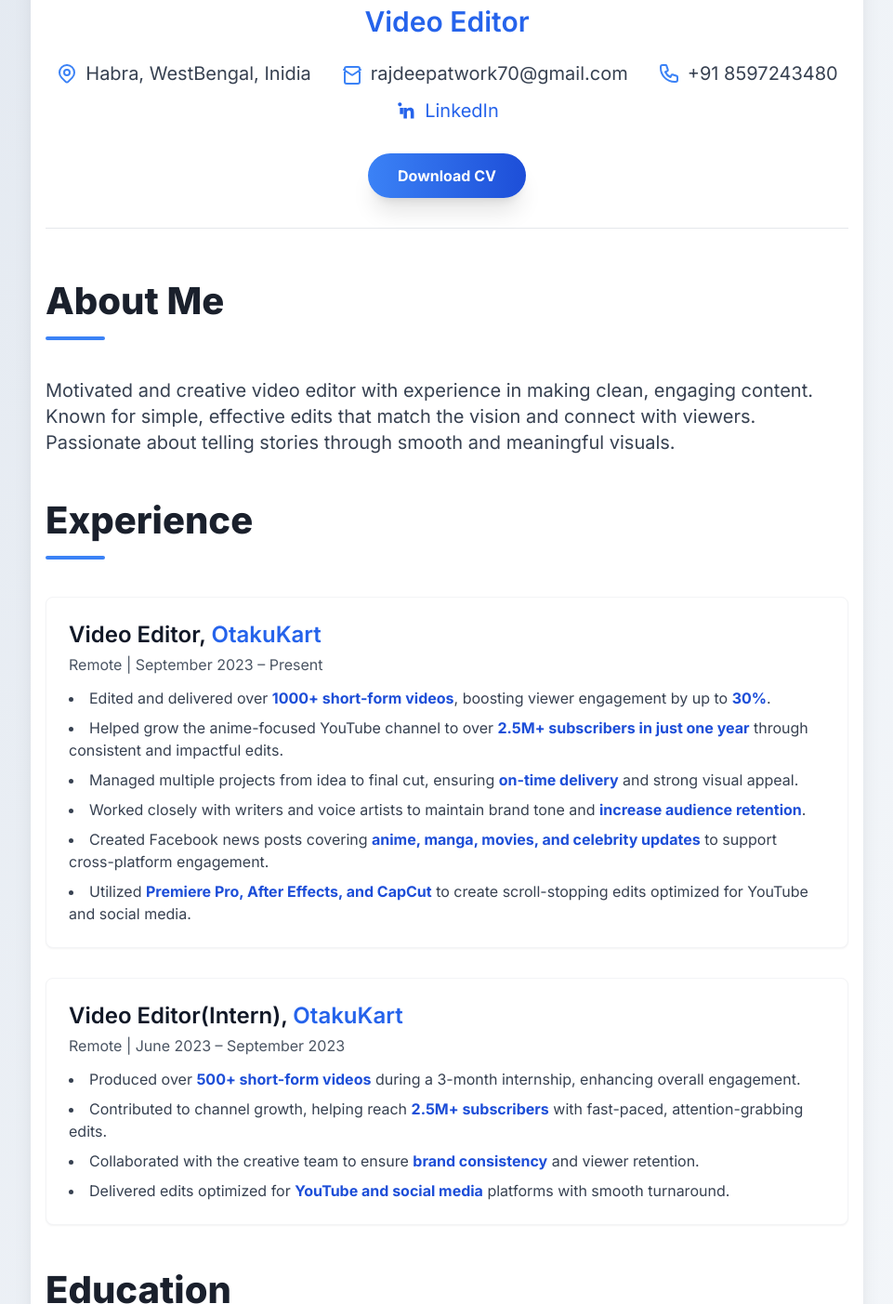
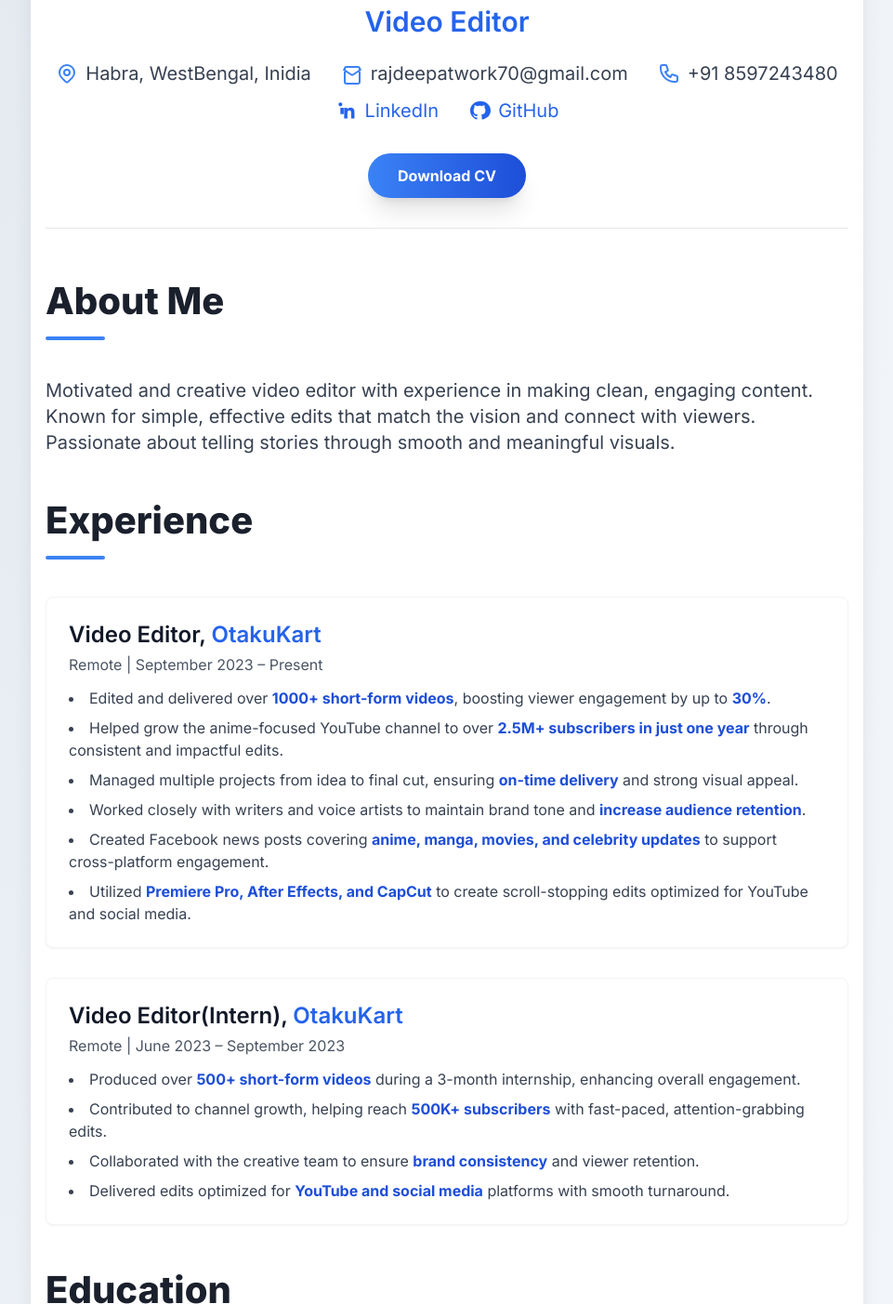
Before and after one commit to Raj-05-23/cv, a plain HTML site: page index.html in a window 1280 px wide. Shown: the part 327-1730 px from the top of the page at 93% size, without its empty margins (159-1120 px from the left). Drawn offline with nearby package versions, Linux system fonts and the light colour scheme.

Commit message:
Update index.html

```diff
--- a/index.html
+++ b/index.html
@@ -3,7 +3,7 @@
 <head>
     <meta charset="UTF-8">
     <meta name="viewport" content="width=device-width, initial-scale=1.0">
-    <title>Rajdeep - Curriculum Vitae</title>
+    <title>Your Name - Curriculum Vitae</title>
     <!-- Tailwind CSS CDN -->
     <script src="https://cdn.tailwindcss.com"></script>
     <link href="https://fonts.googleapis.com/css2?family=Inter:wght@300;400;500;600;700;800;900&display=swap" rel="stylesheet">
@@ -137,10 +137,10 @@
                     <svg class="w-6 h-6 mr-2" fill="currentColor" viewBox="0 0 24 24" aria-hidden="true"><path d="M20.447 20.452h-3.554v-5.569c0-1.328-.027-3.037-1.852-3.037-1.853 0-2.136 1.445-2.136 2.939v5.667H9.351V9h3.414v1.561h.046c.477-.9 1.637-1.85 3.37-1.85 3.601 0 4.267 2.37 4.267 5.455v6.286zM5.337 7.433a2.062 2.062 0 01-2.064-2.065c0-1.134.938-2.063 2.064-2.063 1.132 0 2.064.929 2.064 2.063 0 1.132-.932 2.065-2.064 2.065zm-.012 8.218h3.555V9.021H5.325v6.63z"></path></svg>
                     LinkedIn
                 </a>
-                <!-- <a href="https://github.com/yourprofile" target="_blank" class="flex items-center text-blue-600 hover:underline">
+                <a href="https://github.com/Raj-05-23" target="_blank" class="flex items-center text-blue-600 hover:underline">
                     <svg class="w-6 h-6 mr-2" fill="currentColor" viewBox="0 0 24 24" aria-hidden="true"><path fill-rule="evenodd" d="M12 2C6.477 2 2 6.484 2 12.017c0 4.425 2.865 8.18 6.839 9.504.47.087.686-.217.686-.483 0-.237-.007-.866-.012-1.699-2.782.602-3.369-1.34-3.369-1.34-.454-1.156-1.11-1.464-1.11-1.464-.908-.618.069-.606.069-.606 1.003.07 1.531 1.032 1.531 1.032.892 1.529 2.341 1.088 2.91.831.091-.647.35-1.088.636-1.338-2.22-.253-4.555-1.113-4.555-4.953 0-1.091.39-1.984 1.029-2.682-.103-.253-.446-1.272.097-2.65 0 0 .84-.268 2.75 1.022A9.606 9.606 0 0112 6.844c.85.004 1.705.115 2.504.337 1.909-1.29 2.747-1.022 2.747-1.022.546 1.379.202 2.398.099 2.65a3.894 3.894 0 011.029 2.682c0 3.848-2.339 4.695-4.566 4.942.359.31.678.921.678 1.855 0 1.338-.012 2.419-.012 2.747 0 .268.217.579.695.482C21.133 20.197 24 16.442 24 12.017 24 6.484 19.522 2 14 2h-2z"></path></svg>
                     GitHub
-                </a> -->
+                </a>
             </div>
             <!-- Download CV Button -->
             <div class="mt-8">
@@ -181,7 +181,7 @@
                 <p class="text-gray-600 text-md mb-3">Remote | June 2023 – September 2023</p>
                 <ul class="list-disc list-inside text-gray-700 space-y-2">
                 <li>Produced over <strong class="text-blue-700">500+ short-form videos</strong> during a 3-month internship, enhancing overall engagement.</li>
-                <li>Contributed to channel growth, helping reach <strong class="text-blue-700">2.5M+ subscribers</strong> with fast-paced, attention-grabbing edits.</li>
+                <li>Contributed to channel growth, helping reach <strong class="text-blue-700">500K+ subscribers</strong> with fast-paced, attention-grabbing edits.</li>
                 <li>Collaborated with the creative team to ensure <strong class="text-blue-700">brand consistency</strong> and viewer retention.</li>
                 <li>Delivered edits optimized for <strong class="text-blue-700">YouTube and social media</strong> platforms with smooth turnaround.</li>
             </ul>
```
